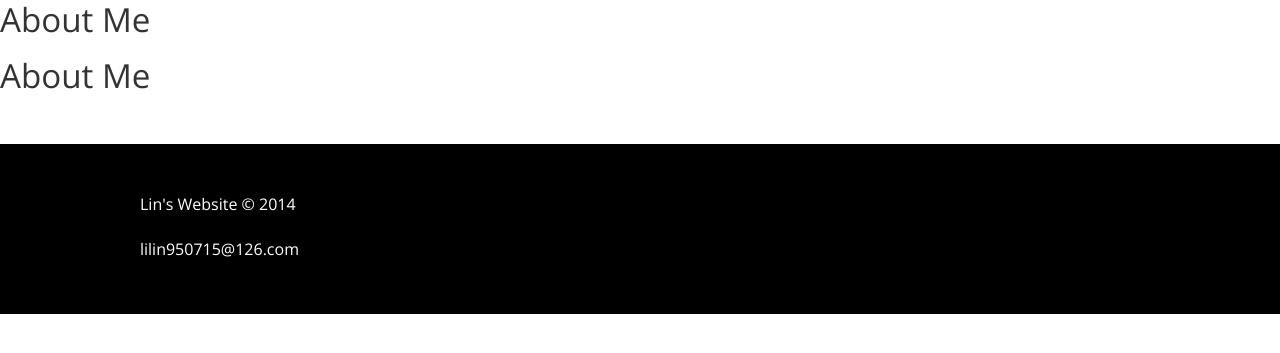
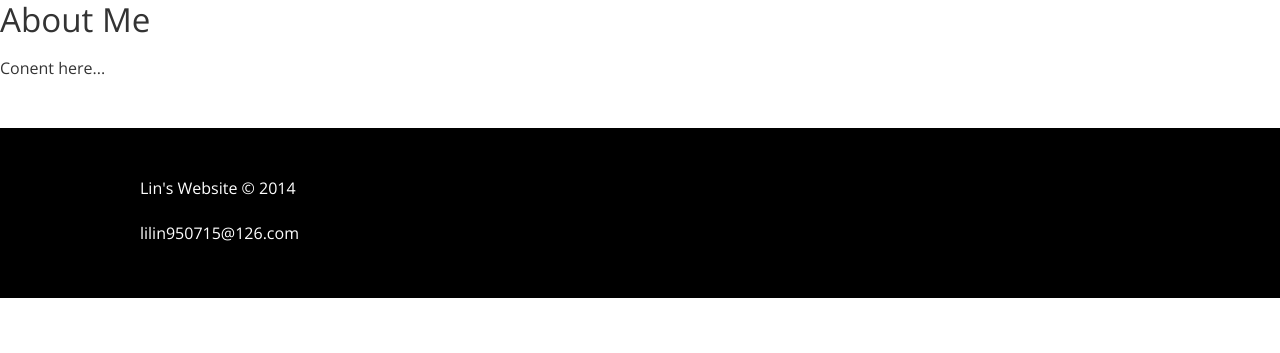
Before and after one commit to lilin95/lilin95.github.io, a Jekyll site: the page built from about-me.html, in a window 1280 px wide. Shown: the top 353 px of the page. Built offline with Jekyll 4.4.1, drawn with Linux system fonts in a browser that asks for light colours.

Commit message:
Update about-me.html

```diff
--- a/about-me.html
+++ b/about-me.html
@@ -2,5 +2,4 @@
 title: About Me
 layout: default
 ---
-
-<h1> {{ page.title }} </h1>
+<p> Conent here...</p>
```
